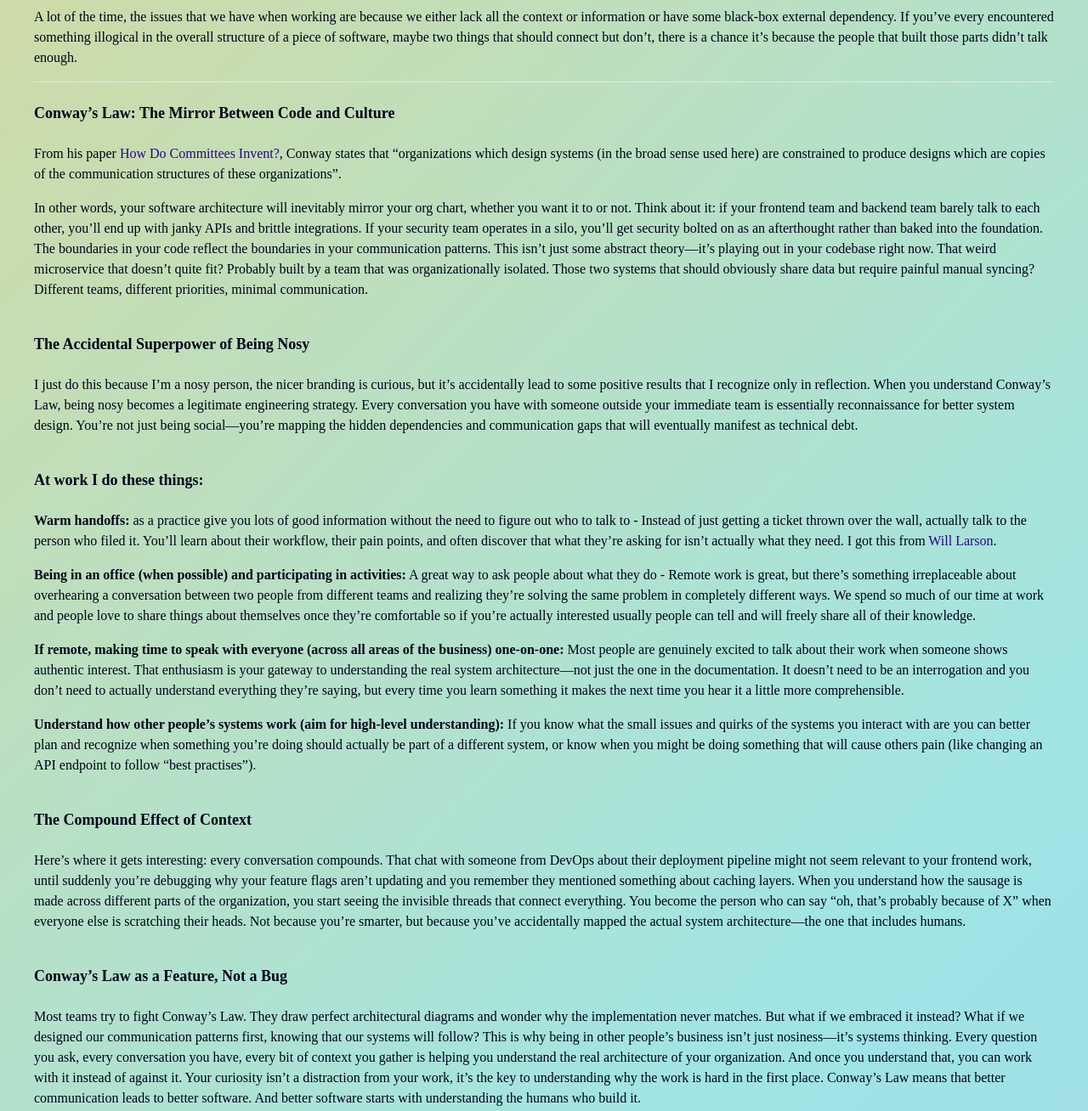
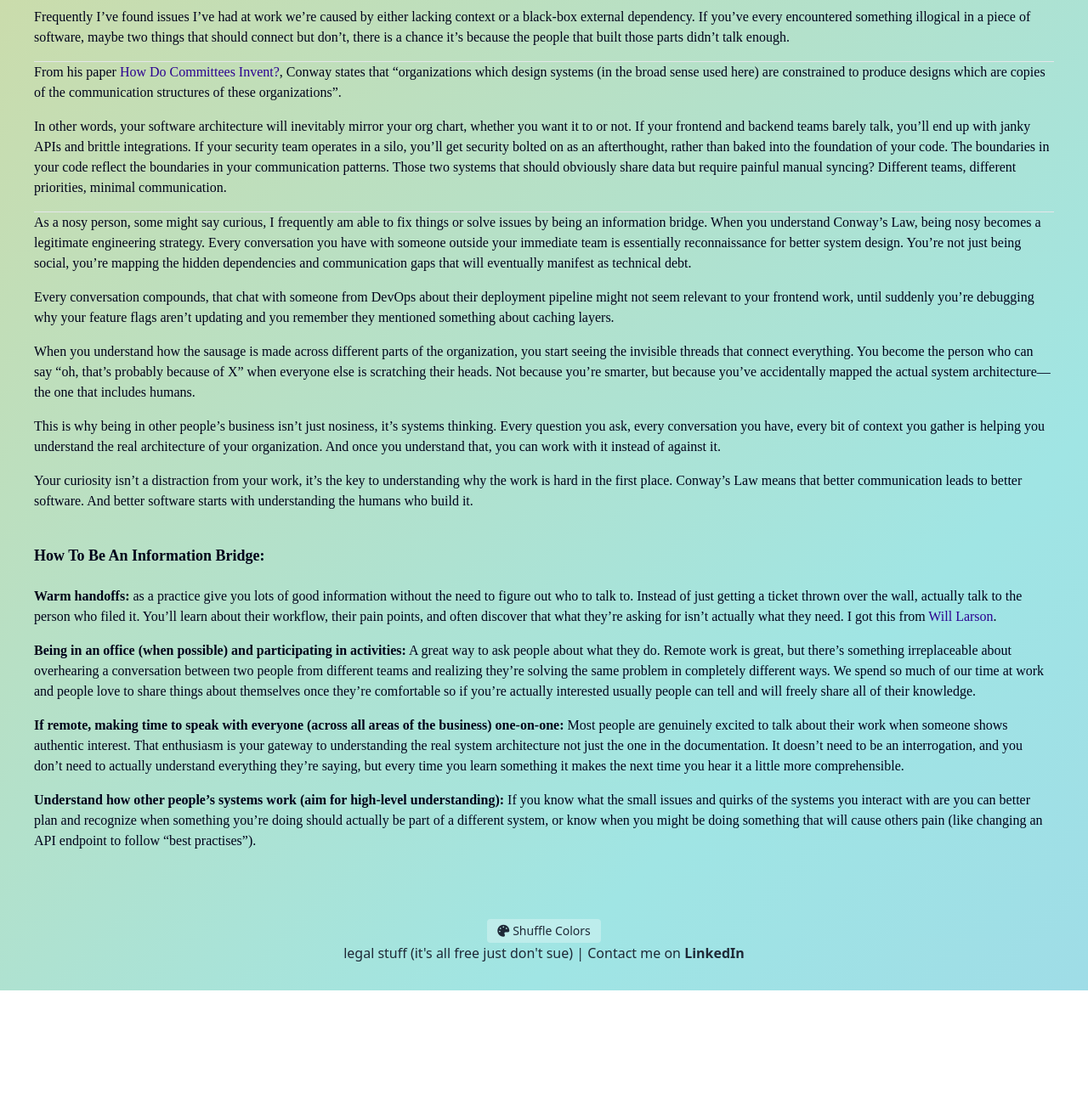
Before and after one commit to thomaslillo/tomtropolis, an Astro site: page /posts/post-5 in a window 1280 px wide. Shown: the part 540-1848 px from the top of the page at 85% size. After the commit the page ends 1706 px from the top, so only its background shows below. Built offline with nearby package versions, Linux system fonts and the light colour scheme; Astro itself is replaced by a stand-in of ours; a web font is replaced by a local one.

Commit message:
Refine language on Conway's Law and communication
Revised language for clarity and conciseness throughout the article, emphasizing the importance of communication in software development and organizational structure.

```diff
--- a/src/pages/posts/post-5.md
+++ b/src/pages/posts/post-5.md
@@ -11,38 +11,32 @@ layout: ../../layouts/BlogLayout.astro
 
 On every team I've ever worked on I've been able to get things done faster than the average team member. Not due to any advantage in skills or brainpower, I'm usually disadvantaged in these domains, because I just ask people questions outside of my normal "information space" as I interact with the different systems (organizational and technical) in my day to day work.
 
-A lot of the time, the issues that we have when working are because we either lack all the context or information or have some black-box external dependency. If you've every encountered something illogical in the overall structure of a piece of software, maybe two things that should connect but don't, there is a chance it's because the people that built those parts didn't talk enough.
+Frequently I've found issues I've had at work we're caused by either lacking context or a black-box external dependency. If you've every encountered something illogical in a piece of software, maybe two things that should connect but don't, there is a chance it's because the people that built those parts didn't talk enough.
 
 ---
 
-## Conway's Law: The Mirror Between Code and Culture
-
 From his paper [How Do Committees Invent?](https://www.melconway.com/Home/pdf/committees.pdf), Conway states that "organizations which design systems (in the broad sense used here) are constrained to produce designs which are copies of the communication structures of these organizations".
 
-In other words, your software architecture will inevitably mirror your org chart, whether you want it to or not. Think about it: if your frontend team and backend team barely talk to each other, you'll end up with janky APIs and brittle integrations. If your security team operates in a silo, you'll get security bolted on as an afterthought rather than baked into the foundation. The boundaries in your code reflect the boundaries in your communication patterns. This isn't just some abstract theory—it's playing out in your codebase right now. That weird microservice that doesn't quite fit? Probably built by a team that was organizationally isolated. Those two systems that should obviously share data but require painful manual syncing? Different teams, different priorities, minimal communication.
+In other words, your software architecture will inevitably mirror your org chart, whether you want it to or not. If your frontend and backend teams barely talk, you'll end up with janky APIs and brittle integrations. If your security team operates in a silo, you'll get security bolted on as an afterthought, rather than baked into the foundation of your code. The boundaries in your code reflect the boundaries in your communication patterns. Those two systems that should obviously share data but require painful manual syncing? Different teams, different priorities, minimal communication.
 
-## The Accidental Superpower of Being Nosy
+---
 
-I just do this because I'm a nosy person, the nicer branding is curious, but it's accidentally lead to some positive results that I recognize only in reflection. When you understand Conway's Law, being nosy becomes a legitimate engineering strategy. Every conversation you have with someone outside your immediate team is essentially reconnaissance for better system design. You're not just being social—you're mapping the hidden dependencies and communication gaps that will eventually manifest as technical debt.
+As a nosy person, some might say curious, I frequently am able to fix things or solve issues by being an information bridge. When you understand Conway's Law, being nosy becomes a legitimate engineering strategy. Every conversation you have with someone outside your immediate team is essentially reconnaissance for better system design. You're not just being social, you're mapping the hidden dependencies and communication gaps that will eventually manifest as technical debt.
 
-## At work I do these things:
+Every conversation compounds, that chat with someone from DevOps about their deployment pipeline might not seem relevant to your frontend work, until suddenly you're debugging why your feature flags aren't updating and you remember they mentioned something about caching layers.
 
-**Warm handoffs:** as a practice give you lots of good information without the need to figure out who to talk to - Instead of just getting a ticket thrown over the wall, actually talk to the person who filed it. You'll learn about their workflow, their pain points, and often discover that what they're asking for isn't actually what they need. I got this from [Will Larson](https://lethain.com/no-wrong-doors).
+When you understand how the sausage is made across different parts of the organization, you start seeing the invisible threads that connect everything. You become the person who can say "oh, that's probably because of X" when everyone else is scratching their heads. Not because you're smarter, but because you've accidentally mapped the actual system architecture—the one that includes humans.
 
-**Being in an office (when possible) and participating in activities:** A great way to ask people about what they do - Remote work is great, but there's something irreplaceable about overhearing a conversation between two people from different teams and realizing they're solving the same problem in completely different ways. We spend so much of our time at work and people love to share things about themselves once they're comfortable so if you're actually interested usually people can tell and will freely share all of their knowledge.
+This is why being in other people's business isn't just nosiness, it's systems thinking. Every question you ask, every conversation you have, every bit of context you gather is helping you understand the real architecture of your organization. And once you understand that, you can work with it instead of against it.
 
-**If remote, making time to speak with everyone (across all areas of the business) one-on-one:** Most people are genuinely excited to talk about their work when someone shows authentic interest. That enthusiasm is your gateway to understanding the real system architecture—not just the one in the documentation. It doesn't need to be an interrogation and you don't need to actually understand everything they're saying, but every time you learn something it makes the next time you hear it a little more comprehensible.
+Your curiosity isn't a distraction from your work, it's the key to understanding why the work is hard in the first place. Conway's Law means that better communication leads to better software. And better software starts with understanding the humans who build it.
+
+## How To Be An Information Bridge:
+
+**Warm handoffs:** as a practice give you lots of good information without the need to figure out who to talk to. Instead of just getting a ticket thrown over the wall, actually talk to the person who filed it. You'll learn about their workflow, their pain points, and often discover that what they're asking for isn't actually what they need. I got this from [Will Larson](https://lethain.com/no-wrong-doors).
+
+**Being in an office (when possible) and participating in activities:** A great way to ask people about what they do. Remote work is great, but there's something irreplaceable about overhearing a conversation between two people from different teams and realizing they're solving the same problem in completely different ways. We spend so much of our time at work and people love to share things about themselves once they're comfortable so if you're actually interested usually people can tell and will freely share all of their knowledge.
+
+**If remote, making time to speak with everyone (across all areas of the business) one-on-one:** Most people are genuinely excited to talk about their work when someone shows authentic interest. That enthusiasm is your gateway to understanding the real system architecture not just the one in the documentation. It doesn't need to be an interrogation, and you don't need to actually understand everything they're saying, but every time you learn something it makes the next time you hear it a little more comprehensible.
 
 **Understand how other people's systems work (aim for high-level understanding):** If you know what the small issues and quirks of the systems you interact with are you can better plan and recognize when something you're doing should actually be part of a different system, or know when you might be doing something that will cause others pain (like changing an API endpoint to follow "best practises").
-
-## The Compound Effect of Context
-
-Here's where it gets interesting: every conversation compounds. That chat with someone from DevOps about their deployment pipeline might not seem relevant to your frontend work, until suddenly you're debugging why your feature flags aren't updating and you remember they mentioned something about caching layers.
-When you understand how the sausage is made across different parts of the organization, you start seeing the invisible threads that connect everything. You become the person who can say "oh, that's probably because of X" when everyone else is scratching their heads. Not because you're smarter, but because you've accidentally mapped the actual system architecture—the one that includes humans.
-
-## Conway's Law as a Feature, Not a Bug
-
-Most teams try to fight Conway's Law. They draw perfect architectural diagrams and wonder why the implementation never matches. But what if we embraced it instead? What if we designed our communication patterns first, knowing that our systems will follow?
-This is why being in other people's business isn't just nosiness—it's systems thinking. Every question you ask, every conversation you have, every bit of context you gather is helping you understand the real architecture of your organization. And once you understand that, you can work with it instead of against it.
-Your curiosity isn't a distraction from your work, it's the key to understanding why the work is hard in the first place.
-Conway's Law means that better communication leads to better software. And better software starts with understanding the humans who build it.
```
